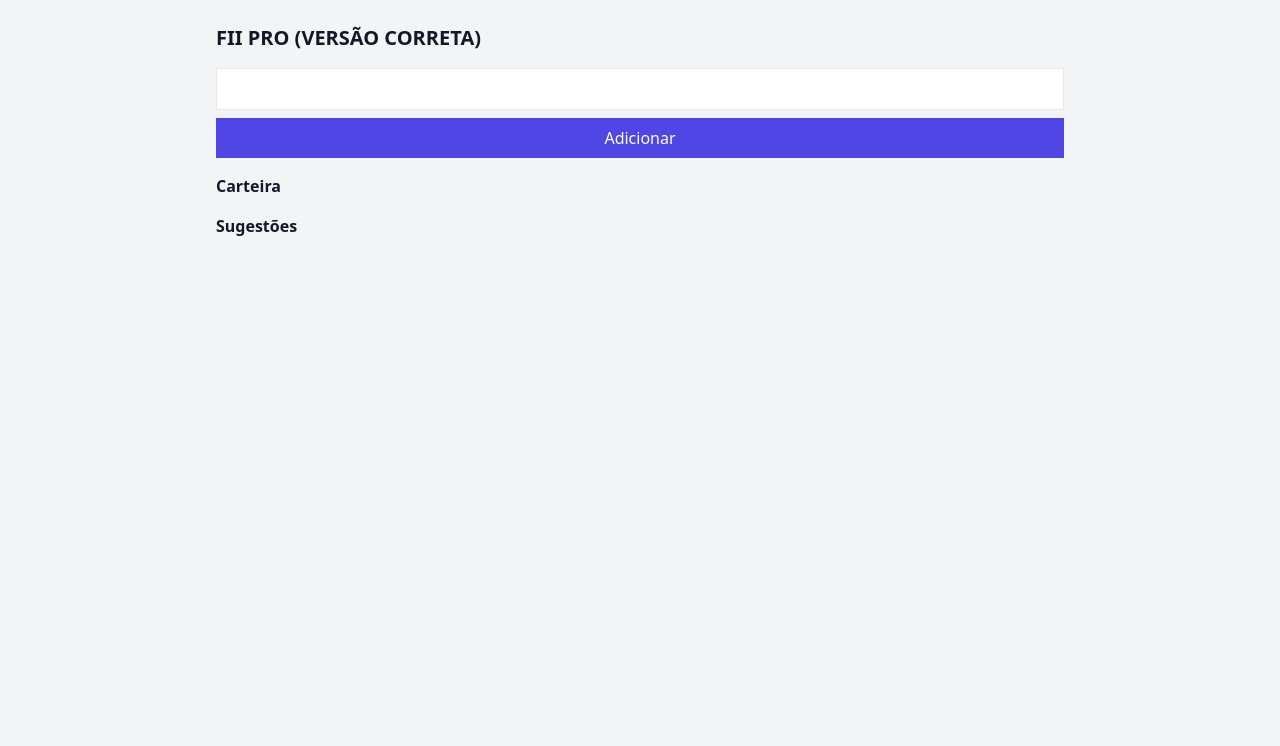
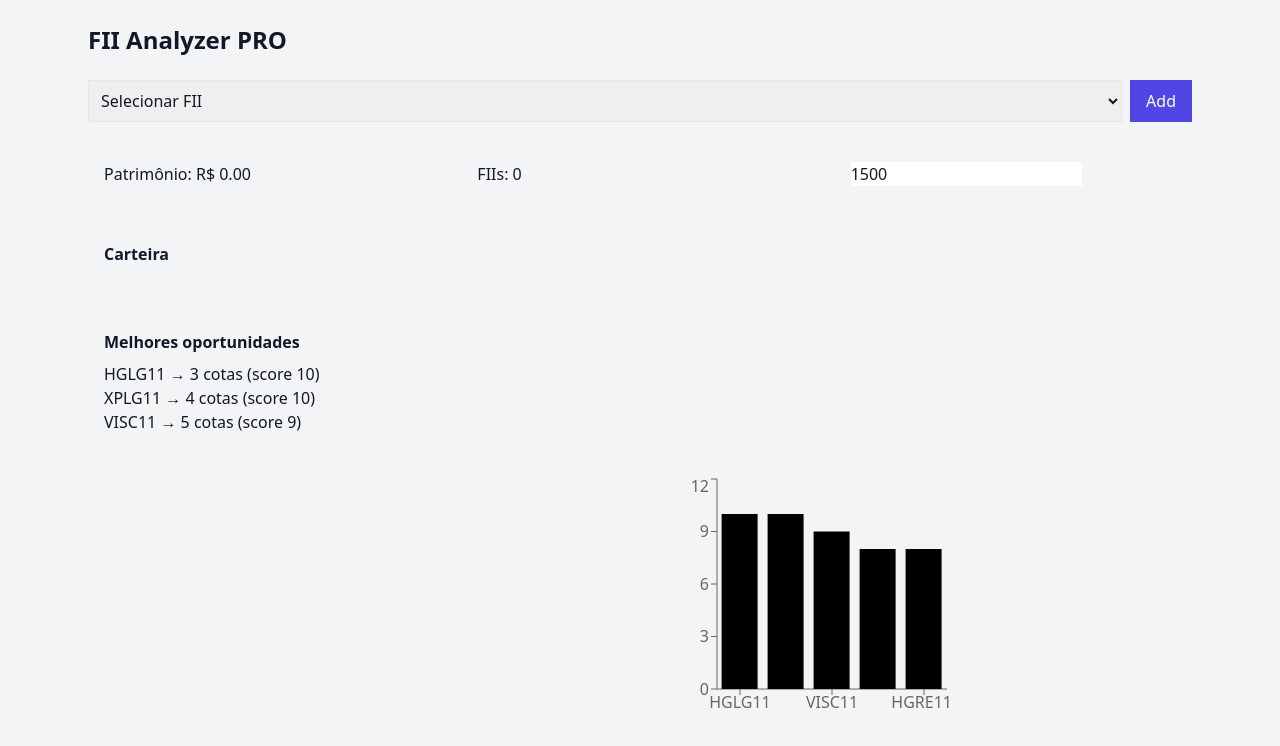
Before and after one commit to jhonythegray/FII-app, a Next.js app: page / in a window 1280 px wide. Shown: the top 746 px of the page. Built offline with nearby package versions, Linux system fonts and the light colour scheme.

Commit message:
Add files via upload

```diff
--- a/app/page.jsx
+++ b/app/page.jsx
@@ -1,211 +1,166 @@
 'use client'
-import React, { useState, useEffect, useRef } from "react";
+import React, { useState, useEffect } from "react";
+import { PieChart, Pie, Cell, Tooltip, BarChart, Bar, XAxis, YAxis } from "recharts";
 
-const FII_LIST = [
-  "HGLG11","XPLG11","BTLG11","XPML11","KNRI11",
-  "VISC11","HSML11","MALL11","GGRC11","BRCO11",
-  "HGBS11","HGRE11","PVBI11","VINO11","JSRE11",
-  "RZAG11","VGIA11","RZTR11","SNAG11","FGAA11"
+const COLORS = ["#6366f1","#22c55e","#f59e0b","#ef4444"];
+
+// base consistente
+const FUNDS = [
+  {ticker:"HGLG11", price:165, pvp:0.95, dy:0.085, sector:"Logística"},
+  {ticker:"XPLG11", price:120, pvp:0.98, dy:0.082, sector:"Logística"},
+  {ticker:"BTLG11", price:110, pvp:1.02, dy:0.09, sector:"Logística"},
+  {ticker:"XPML11", price:105, pvp:0.97, dy:0.075, sector:"Shopping"},
+  {ticker:"VISC11", price:98, pvp:0.92, dy:0.08, sector:"Shopping"},
+  {ticker:"KNRI11", price:155, pvp:1.05, dy:0.07, sector:"Lajes"},
+  {ticker:"HGRE11", price:130, pvp:0.93, dy:0.085, sector:"Lajes"},
+  {ticker:"RZAG11", price:95, pvp:0.99, dy:0.10, sector:"Agro"},
+  {ticker:"VGIA11", price:92, pvp:0.97, dy:0.11, sector:"Agro"},
 ];
-
-const FUNDAMENTALS = {
-  "HGLG11.SA": { pvp: 0.95, dy: 0.085, sector: "Logística" },
-  "XPLG11.SA": { pvp: 0.98, dy: 0.082, sector: "Logística" },
-  "BTLG11.SA": { pvp: 1.02, dy: 0.09, sector: "Logística" },
-  "GGRC11.SA": { pvp: 0.97, dy: 0.088, sector: "Logística" },
-  "BRCO11.SA": { pvp: 0.96, dy: 0.084, sector: "Logística" },
-
-  "XPML11.SA": { pvp: 0.97, dy: 0.075, sector: "Shopping" },
-  "VISC11.SA": { pvp: 0.92, dy: 0.08, sector: "Shopping" },
-  "MALL11.SA": { pvp: 0.91, dy: 0.083, sector: "Shopping" },
-  "HSML11.SA": { pvp: 0.94, dy: 0.082, sector: "Shopping" },
-  "HGBS11.SA": { pvp: 0.99, dy: 0.078, sector: "Shopping" },
-
-  "KNRI11.SA": { pvp: 1.05, dy: 0.07, sector: "Lajes" },
-  "HGRE11.SA": { pvp: 0.93, dy: 0.085, sector: "Lajes" },
-  "PVBI11.SA": { pvp: 0.9, dy: 0.082, sector: "Lajes" },
-  "VINO11.SA": { pvp: 0.88, dy: 0.087, sector: "Lajes" },
-  "JSRE11.SA": { pvp: 0.95, dy: 0.08, sector: "Lajes" },
-
-  "RZAG11.SA": { pvp: 0.99, dy: 0.1, sector: "Agro" },
-  "VGIA11.SA": { pvp: 0.97, dy: 0.11, sector: "Agro" },
-  "RZTR11.SA": { pvp: 1.01, dy: 0.095, sector: "Agro" },
-  "SNAG11.SA": { pvp: 0.98, dy: 0.105, sector: "Agro" },
-  "FGAA11.SA": { pvp: 1.0, dy: 0.102, sector: "Agro" }
-};
 
 export default function Page(){
 
   const [portfolio,setPortfolio]=useState([])
-  const [prices,setPrices]=useState({})
   const [ticker,setTicker]=useState("")
   const [aporte,setAporte]=useState(1500)
-  const [loading,setLoading]=useState(false)
-  const [showDropdown,setShowDropdown]=useState(false)
-
-  const ref = useRef(null)
 
   // persistência
   useEffect(()=>{
-    const saved = localStorage.getItem("fii_app")
+    const saved = localStorage.getItem("fii_pro")
     if(saved) setPortfolio(JSON.parse(saved))
   },[])
 
   useEffect(()=>{
-    localStorage.setItem("fii_app", JSON.stringify(portfolio))
+    localStorage.setItem("fii_pro", JSON.stringify(portfolio))
   },[portfolio])
 
-  // fechar dropdown
-  useEffect(()=>{
-    const handler = e=>{
-      if(ref.current && !ref.current.contains(e.target)){
-        setShowDropdown(false)
-      }
-    }
-    document.addEventListener("mousedown", handler)
-    return ()=>document.removeEventListener("mousedown", handler)
-  },[])
-
-  // FETCH PREÇO CORRETO
-  const fetchPrices = async ()=>{
-    if(portfolio.length === 0) return
-
-    setLoading(true)
-
-    try{
-      const tickers = portfolio.map(p=>p.ticker.replace(".SA","")).join(",")
-
-      const res = await fetch(`https://brapi.dev/api/quote/${tickers}`)
-      const data = await res.json()
-
-      const map = {}
-
-      if(data.results){
-        data.results.forEach(r=>{
-          if(r.regularMarketPrice){
-            map[r.symbol + ".SA"] = r.regularMarketPrice
-          }
-        })
+  const addFII = ()=>{
+    const fund = FUNDS.find(f=>f.ticker===ticker)
+    if(!fund) return
+    setPortfolio([...portfolio,{...fund,shares:1}])
+    setTicker("")
   }
 
-      setPrices(map)
-
-    }catch(e){
-      console.error(e)
+  const removeFII = (i)=>{
+    const updated=[...portfolio]
+    updated.splice(i,1)
+    setPortfolio(updated)
   }
 
-    setLoading(false)
-  }
+  // carteira enriquecida
+  const enriched = portfolio.map(f=>({
+    ...f,
+    value: f.price * f.shares
+  }))
 
-  useEffect(()=>{fetchPrices()},[portfolio])
+  const total = enriched.reduce((a,b)=>a+b.value,0)
 
-  // carteira enriquecida
-  const enriched = portfolio.map(p=>{
-    const price = prices[p.ticker]
-
-    return {
-      ...p,
-      price: price || null,
-      value: price ? price * p.shares : 0
-    }
-  })
-
-  // IA REAL (SEM BUG)
-  const suggestion = Object.keys(FUNDAMENTALS)
-    .map(ticker=>{
-      const fund = FUNDAMENTALS[ticker]
-      const price = prices[ticker]
-
-      if(!price) return null
-
-      const exists = portfolio.find(p=>p.ticker === ticker)
-
+  // IA real (universo completo)
+  const ranked = FUNDS.map(f=>{
     let score = 0
 
-      if(fund.pvp < 1) score += 4
-      else if(fund.pvp < 1.05) score += 2
+    if(f.pvp < 1) score += 4
+    else if(f.pvp < 1.05) score += 2
     else score -= 2
 
-      if(fund.dy >= 0.08 && fund.dy <= 0.12) score += 3
-      if(fund.dy > 0.12) score -= 1
+    if(f.dy >= 0.08 && f.dy <= 0.12) score += 3
+    if(f.dy > 0.12) score -= 1
 
-      if(fund.sector === "Logística") score += 3
-      if(fund.sector === "Shopping") score += 2
+    if(f.sector==="Logística") score+=3
+    if(f.sector==="Shopping") score+=2
+    if(f.sector==="Lajes") score+=1
 
+    const exists = portfolio.find(p=>p.ticker===f.ticker)
     if(exists) score -= 1
 
-      return { ticker, price, score }
+    return {...f,score}
   })
-    .filter(Boolean)
   .sort((a,b)=>b.score-a.score)
-    .slice(0,3)
-    .map(f=>({
+
+  const suggestion = ranked.slice(0,3).map(f=>({
     ticker:f.ticker,
-      qty: Math.floor((aporte/3)/f.price)
+    qty: Math.floor((aporte/3)/f.price),
+    score:f.score
+  }))
+
+  const chartData = enriched.map(f=>({
+    name:f.ticker,
+    value:f.value
   }))
 
   return(
-    <div className="p-6 max-w-4xl mx-auto">
+    <div className="p-6 max-w-6xl mx-auto">
 
-      <h1 className="text-xl font-bold mb-4">FII PRO (VERSÃO CORRETA)</h1>
+      <h1 className="text-2xl font-bold mb-6">FII Analyzer PRO</h1>
 
       {/* INPUT */}
-      <div ref={ref} className="relative">
-        <input
+      <div className="flex gap-2 mb-6">
+        <select
           value={ticker}
-          onFocus={()=>setShowDropdown(true)}
-          onChange={e=>{
-            setTicker(e.target.value.toUpperCase())
-            setShowDropdown(true)
-          }}
+          onChange={e=>setTicker(e.target.value)}
           className="border p-2 w-full"
-        />
+        >
+          <option value="">Selecionar FII</option>
+          {FUNDS.map(f=>(
+            <option key={f.ticker}>{f.ticker}</option>
+          ))}
+        </select>
 
-        {showDropdown && ticker && (
-          <div className="absolute bg-white border w-full z-50">
-            {FII_LIST.filter(f=>f.includes(ticker)).map((f,i)=>(
-              <div key={i}
-                onClick={()=>{setTicker(f);setShowDropdown(false)}}
-                className="p-2 hover:bg-gray-100 cursor-pointer">
-                {f}
-              </div>
-            ))}
-          </div>
-        )}
+        <button onClick={addFII} className="bg-indigo-600 text-white px-4">
+          Add
+        </button>
       </div>
 
-      {/* ADD */}
-      <button
-        onClick={()=>{
-          if(!ticker) return
-          setPortfolio([...portfolio,{ticker:ticker+".SA",shares:1}])
-          setTicker("")
-        }}
-        className="bg-indigo-600 text-white w-full mt-2 p-2"
-      >
-        Adicionar
-      </button>
-
-      {loading && <p className="mt-2">Carregando preços...</p>}
+      {/* KPIs */}
+      <div className="grid grid-cols-3 gap-4 mb-6">
+        <div className="bg-gray-100 p-4 rounded">
+          Patrimônio: R$ {total.toFixed(2)}
+        </div>
+        <div className="bg-gray-100 p-4 rounded">
+          FIIs: {portfolio.length}
+        </div>
+        <div className="bg-gray-100 p-4 rounded">
+          <input type="number" value={aporte} onChange={e=>setAporte(Number(e.target.value))}/>
+        </div>
+      </div>
 
       {/* CARTEIRA */}
-      <div className="mt-4">
-        <h2 className="font-semibold">Carteira</h2>
+      <div className="bg-gray-100 p-4 rounded mb-6">
+        <h2 className="font-semibold mb-2">Carteira</h2>
         {enriched.map((f,i)=>(
-          <div key={i}>
-            {f.ticker} → {f.price ? `R$ ${f.value.toFixed(2)}` : "sem preço"}
+          <div key={i} className="flex justify-between">
+            <span>{f.ticker}</span>
+            <span>{f.shares}</span>
+            <span>R$ {f.value.toFixed(2)}</span>
+            <button onClick={()=>removeFII(i)}>X</button>
           </div>
         ))}
       </div>
 
-      {/* SUGESTÃO */}
-      <div className="mt-4">
-        <h2 className="font-semibold">Sugestões</h2>
+      {/* SUGESTÕES */}
+      <div className="bg-gray-100 p-4 rounded mb-6">
+        <h2 className="font-semibold mb-2">Melhores oportunidades</h2>
         {suggestion.map((s,i)=>(
           <div key={i}>
-            {s.ticker} → {s.qty} cotas
+            {s.ticker} → {s.qty} cotas (score {s.score})
           </div>
         ))}
+      </div>
+
+      {/* GRÁFICOS */}
+      <div className="grid grid-cols-2 gap-6">
+        <PieChart width={300} height={250}>
+          <Pie data={chartData} dataKey="value">
+            {chartData.map((_,i)=>(<Cell key={i} fill={COLORS[i%COLORS.length]} />))}
+          </Pie>
+          <Tooltip/>
+        </PieChart>
+
+        <BarChart width={300} height={250} data={ranked.slice(0,5)}>
+          <XAxis dataKey="ticker"/>
+          <YAxis/>
+          <Tooltip/>
+          <Bar dataKey="score"/>
+        </BarChart>
       </div>
 
     </div>
```
Lines whose indentation alone changed are shown as unchanged.
